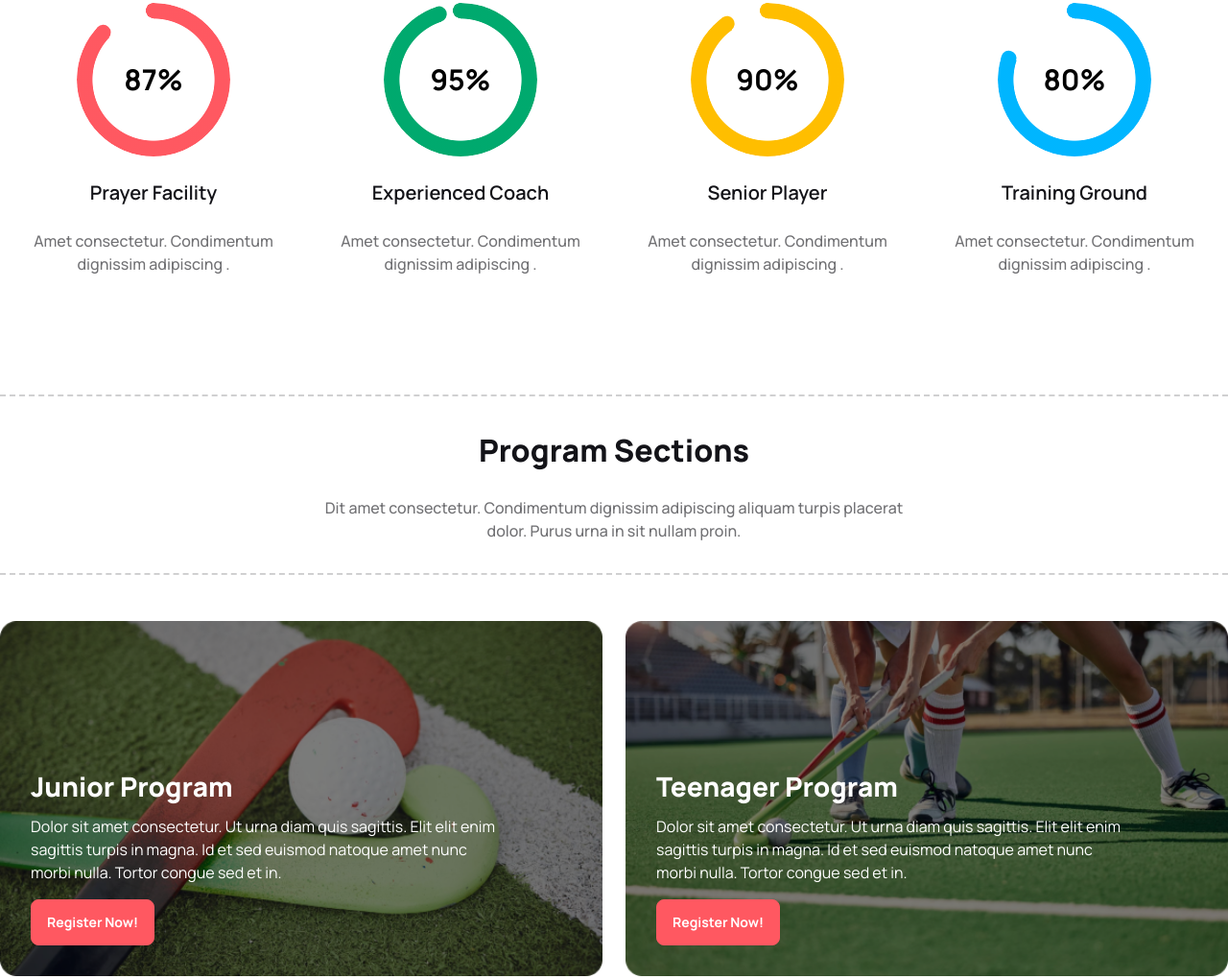
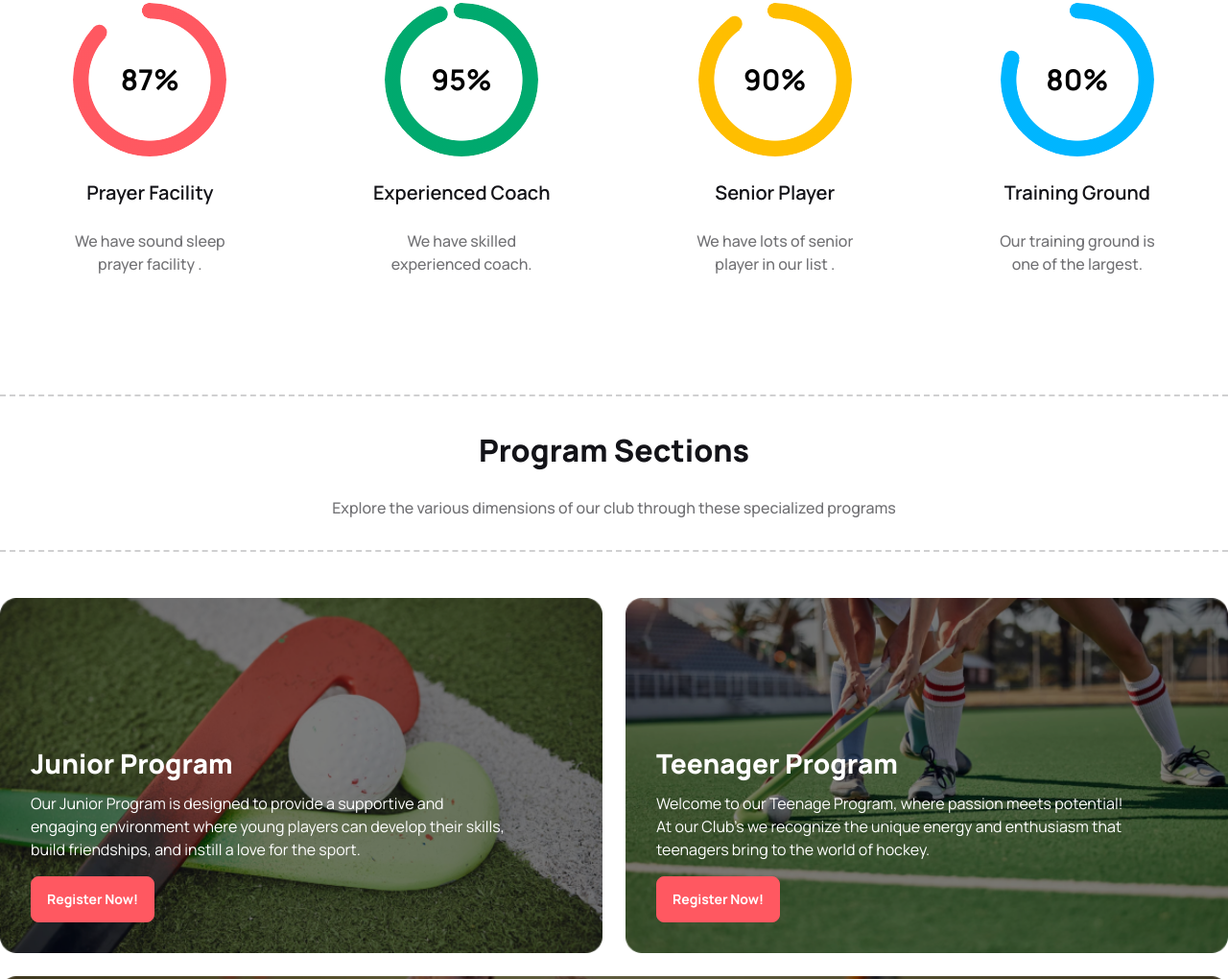
Before and after one commit to meherab-mhk/hq-club, a plain HTML site: page index.html in a window 1280 px wide. Shown: the part 1117-2137 px from the top of the page at 96% size. Drawn offline with nearby package versions, Linux system fonts and the light colour scheme.

Commit message:
website text content updated

```diff
--- a/index.html
+++ b/index.html
@@ -11,20 +11,21 @@
     <link href="https://cdn.jsdelivr.net/npm/daisyui@4.6.0/dist/full.min.css" rel="stylesheet" type="text/css" />
     <script src="https://cdn.tailwindcss.com"></script>
     <style>
-        *{font-family: 'Manrope', sans-serif;}
+      :root{background-color: white;}
+      *{font-family: 'Manrope', sans-serif;}
     </style>
 </head>
 <body class="bg-white">
     <header class="mx-5 lg:max-w-[1440px] lg:mx-auto">
         <section>
             <nav class="my-[20px] lg:my-[56px]">
-                <div class="navbar bg-base-100">
+                <div class="navbar">
                     <div class="navbar-start">
                       <div class="dropdown">
                         <div tabindex="0" role="button" class="btn btn-ghost lg:hidden">
                           <svg xmlns="http://www.w3.org/2000/svg" class="h-5 w-5" fill="none" viewBox="0 0 24 24" stroke="currentColor"><path stroke-linecap="round" stroke-linejoin="round" stroke-width="2" d="M4 6h16M4 12h8m-8 6h16" /></svg>
                         </div>
-                        <ul tabindex="0" class="menu-sm dropdown-content mt-3 z-[1] p-2 shadow bg-base-100 rounded-box w-52">
+                        <ul tabindex="0" class="menu-sm dropdown-content mt-3 z-[1] p-2 shadow bg-white rounded-box w-52">
                           <li><a href="#" class="font-man font-normal text-[#424247] hover:text-[#FF4240] mx-5">Home</a></li>
                           <li><a href="#" class="font-man font-normal text-[#424247] hover:text-[#FF4240] mx-5">About</a></li>
                           <li><a href="#" class="font-man font-normal text-[#424247] hover:text-[#FF4240] mx-5">Pages</a></li>
@@ -32,7 +33,7 @@
                           <li><a href="#" class="font-man font-normal text-[#424247] hover:text-[#FF4240] mx-5">Contact</a></li>
                         </ul>
                       </div>
-                      <a class="text-xl font-man font-bold">Hockey<span class="text-[#FF4240]">’</span>s</a>
+                      <a class="text-xl font-man font-bold text-[#131318]">Hockey<span class="text-[#FF4240]">’</span>s</a>
                     </div>
                     <div class="navbar-center hidden lg:flex">
                       <ul class="menu-horizontal px-1">
@@ -71,7 +72,7 @@
             <div class="lg:absolute mt-4 lg:right-0 lg:bottom-0">
               <div class="banner-txt p-4 lg:p-8 bg-[#131318] rounded-2xl lg:m-8">
                 <h3 class="font-man text-white font-black mb-4 text-[18px] lg:text-[24px]">Meet all the heroes from the field</h3>
-                <p class="font-man text-[#a1a1a3] text-base">Dit amet consectetur. Condimentum dignissim adipiscing aliquam <br> turpis placerat dolor. Purus urna in sit nullam proin. </p>
+                <p class="font-man text-[#a1a1a3] text-base lg:w-[500px]">Welcome to our hockey club's virtual home! Step into the thrilling world of hockey and meet the real heroes on and off the field</p>
               </div>
             </div>
           </div>
@@ -81,43 +82,42 @@
       <section class="my-[40px] lg:my-[100px]">
         <div class="py-6 lg:py-8 text-center border-y-[#D0D0D1] border-dashed border-y-2 mb-[48px]">
           <h3 class="font-man font-extrabold text-[#131318] text-[22px] lg:text-[32px] mb-4 lg:mb-6">Professional Hockeys Club</h3>
-          <p class="font-medium text-[#717174] text-[14px] lg:text-base">Dit amet consectetur. Condimentum dignissim adipiscing aliquam turpis placerat <br> dolor. Purus urna in sit nullam proin. </p>
+          <p class="font-medium text-[#717174] text-[14px] lg:text-base">Welcome, your gateway to the exhilarating world of professional hockey! As a premier hockey club, we pride ourselves <br> on our commitment to excellence, sportsmanship, and the pursuit of victory. </p>
         </div>
         <div class="progress-container flex flex-col lg:flex-row lg:justify-around">
           <div class="prgs text-center mb-6">
             <div class="radial-progress text-error" style="--value:87; --size:10rem;" role="progressbar"><span class="text-black font-bold text-3xl">87%</span></div>
             <h3 class="font-semibold text-[#131318] text-xl my-6">Prayer Facility</h3>
-            <p class="font-medium text-[#717174] text-[14px] lg:text-base">Amet consectetur. Condimentum <br> dignissim adipiscing .</p>
+            <p class="font-medium text-[#717174] text-[14px] lg:text-base">We have sound sleep<br>prayer facility .</p>
           </div>
           <div class="prgs text-center mb-6">
             <div class="radial-progress text-success" style="--value:95; --size:10rem;" role="progressbar"><span class="text-black font-bold text-3xl">95%</span></div>
             <h3 class="font-semibold text-[#131318] text-xl my-6">Experienced Coach</h3>
-            <p class="font-medium text-[#717174] text-[14px] lg:text-base">Amet consectetur. Condimentum <br> dignissim adipiscing .</p>
+            <p class="font-medium text-[#717174] text-[14px] lg:text-base">We have skilled <br> experienced coach.</p>
           </div>
           <div class="prgs text-center mb-6">
             <div class="radial-progress text-warning" style="--value:90; --size:10rem;" role="progressbar"><span class="text-black font-bold text-3xl">90%</span></div>
             <h3 class="font-semibold text-[#131318] text-xl my-6">Senior Player</h3>
-            <p class="font-medium text-[#717174] text-[14px] lg:text-base">Amet consectetur. Condimentum <br> dignissim adipiscing .</p>
+            <p class="font-medium text-[#717174] text-[14px] lg:text-base">We have lots of senior<br>player in our list .</p>
           </div>
           <div class="prgs text-center mb-6">
             <div class="radial-progress text-info" style="--value:80; --size:10rem;" role="progressbar"><span class="text-black font-bold text-3xl">80%</span></div>
             <h3 class="font-semibold text-[#131318] text-xl my-6">Training Ground</h3>
-            <p class="font-medium text-[#717174] text-[14px] lg:text-base">Amet consectetur. Condimentum <br> dignissim adipiscing .</p>
+            <p class="font-medium text-[#717174] text-[14px] lg:text-base">Our training ground is <br> one of the largest.</p>
           </div>
         </div>
       </section>
       <section class="mb-[40px] lg:mb-[100px]">
         <div class="py-6 lg:py-8 text-center border-y-[#D0D0D1] border-dashed border-y-2 mb-[48px]">
           <h3 class="font-man font-extrabold text-[#131318] text-[22px] lg:text-[32px] mb-4 lg:mb-6">Program Sections</h3>
-          <p class="font-medium text-[#717174] text-[14px] lg:text-base">Dit amet consectetur. Condimentum dignissim adipiscing aliquam turpis placerat <br> dolor. Purus urna in sit nullam proin. </p>
+          <p class="font-medium text-[#717174] text-[14px] lg:text-base">Explore the various dimensions of our club through these specialized programs </p>
         </div>
         <div class="program-container grid grid-col-1 lg:grid-cols-2 gap-6">
           <div class="program-category h-[244px] lg:h-full relative col-span-1">
             <img src="Images/2.png" alt="" class="brightness-50 w-full h-full">
             <div class="program-txt absolute bottom-0 m-6 lg:m-8 lg:w-[495px]">
               <h3 class="text-white text-xl lg:text-[28px] font-extrabold">Junior Program</h3>
-              <p class="text-white text-[14px] lg:text-base font-normal my-4">Dolor sit amet consectetur. Ut urna diam quis sagittis. Elit elit
-                enim sagittis turpis in magna. Id et sed euismod natoque amet nunc morbi nulla. Tortor congue sed et in.</p>
+              <p class="text-white text-[14px] lg:text-base font-normal my-4">Our Junior Program is designed to provide a supportive and engaging environment where young players can develop their skills, build friendships, and instill a love for the sport.</p>
               <button class="btn btn-error text-white text[20px] font-bold">Register Now!</button>
             </div>
           </div>
@@ -125,8 +125,7 @@
             <img src="Images/3.png" alt="" class="brightness-50 w-full h-full">
             <div class="program-txt absolute bottom-0 m-6 lg:m-8 lg:w-[495px]">
               <h3 class="text-white text-xl lg:text-[28px] font-extrabold">Teenager Program</h3>
-              <p class="text-white text-[14px] lg:text-base font-normal my-4">Dolor sit amet consectetur. Ut urna diam quis sagittis. Elit elit
-                enim sagittis turpis in magna. Id et sed euismod natoque amet nunc morbi nulla. Tortor congue sed et in.</p>
+              <p class="text-white text-[14px] lg:text-base font-normal my-4">Welcome to our Teenage Program, where passion meets potential! At our Club's we recognize the unique energy and enthusiasm that teenagers bring to the world of hockey. </p>
               <button class="btn btn-error text-white text[20px] font-bold">Register Now!</button>
             </div>
           </div>
@@ -134,8 +133,7 @@
             <img src="Images/4.png" alt="" class="brightness-50 w-full h-full">
             <div class="program-txt absolute bottom-0 m-6 lg:m-8 lg:w-[495px]">
               <h3 class="text-white text-xl lg:text-[28px] font-extrabold">Professional Program</h3>
-              <p class="text-white text-[14px] lg:text-base font-normal my-4">Dolor sit amet consectetur. Ut urna diam quis sagittis. Elit elit
-                enim sagittis turpis in magna. Id et sed euismod natoque amet nunc morbi nulla. Tortor congue sed et in.</p>
+              <p class="text-white text-[14px] lg:text-base font-normal my-4">Welcome to our Professional Program, where excellence meets opportunity. At our Organization's, we understand the demands of the ever-evolving professional landscape.</p>
               <button class="btn btn-error text-white text[20px] font-bold">Register Now!</button>
             </div>
           </div>
@@ -144,7 +142,7 @@
       <section class="mb-[40px] lg:mb-[100px]">
         <div class="py-6 lg:py-8 text-center border-y-[#D0D0D1] border-dashed border-y-2 mb-[48px]">
           <h3 class="font-man font-extrabold text-[#131318] text-[22px] lg:text-[32px] mb-4 lg:mb-6">Our New Products</h3>
-          <p class="font-medium text-[#717174] text-[14px] lg:text-base">Dit amet consectetur. Condimentum dignissim adipiscing aliquam turpis placerat <br> dolor. Purus urna in sit nullam proin. </p>
+          <p class="font-medium text-[#717174] text-[14px] lg:text-base">Gear up for greatness with our latest lineup of cutting-edge products, designed to elevate your hockey experience!  Introducing  <br>a range of top-quality gear that combines style, comfort, and performance.</p>
         </div>
         <div class="product-container grid grid-col-1 lg:grid-cols-2 gap-6">
           <div class="product-card p-6 border-gray-300 border rounded-2xl flex flex-col lg:flex-row gap-6 col-span-1">
@@ -180,7 +178,7 @@
                 <span class="mx-2 text-base font-medium text-[#89898B]">200</span>
               </div>
               <h3 class="my-3 text-[#131318] text-xl font-extrabold">World Cup Jacket</h3>
-              <p class="text-[#89898B] font-medium text-base mb-3">Dolor sit amet consectetur. Ut urna diam <br>quis sagittis. </p>
+              <p class="text-[#89898B] font-medium text-base mb-3">Stay warm and stylish on and off the rink with our new collection of jackets. </p>
               <div class="price flex flex-row justify-between">
                 <p class="text-[#FF4240] text-[18px] font-extrabold">Price - $22.00</p>
                 <div class="flex flex-row">
@@ -236,7 +234,7 @@
                 <span class="mx-2 text-base font-medium text-[#89898B]">200</span>
               </div>
               <h3 class="my-3 text-[#131318] text-xl font-extrabold">World Cup Ball</h3>
-              <p class="text-[#89898B] font-medium text-base mb-3">Dolor sit amet consectetur. Ut urna diam <br>quis sagittis. </p>
+              <p class="text-[#89898B] font-medium text-base mb-3"> Experience precision and control with our specially designed hockey balls.</p>
               <div class="price flex flex-row justify-between">
                 <p class="text-[#FF4240] text-[18px] font-extrabold">Price - $22.00</p>
                 <div class="flex flex-row">
@@ -292,7 +290,7 @@
                 <span class="mx-2 text-base font-medium text-[#89898B]">200</span>
               </div>
               <h3 class="my-3 text-[#131318] text-xl font-extrabold">World Cup Caps</h3>
-              <p class="text-[#89898B] font-medium text-base mb-3">Dolor sit amet consectetur. Ut urna diam <br>quis sagittis. </p>
+              <p class="text-[#89898B] font-medium text-base mb-3">Make a statement with our trendy caps. They're a declaration of your love for hockey.</p>
               <div class="price flex flex-row justify-between">
                 <p class="text-[#FF4240] text-[18px] font-extrabold">Price - $22.00</p>
                 <div class="flex flex-row">
@@ -348,7 +346,7 @@
                 <span class="mx-2 text-base font-medium text-[#89898B]">200</span>
               </div>
               <h3 class="my-3 text-[#131318] text-xl font-extrabold">World Cup Jearsy</h3>
-              <p class="text-[#89898B] font-medium text-base mb-3">Dolor sit amet consectetur. Ut urna diam <br>quis sagittis. </p>
+              <p class="text-[#89898B] font-medium text-base mb-3">Unleash your team spirit with our latest jerseys. they're a symbol of your allegiance to the game and your favorite team.</p>
               <div class="price flex flex-row justify-between">
                 <p class="text-[#FF4240] text-[18px] font-extrabold">Price - $22.00</p>
                 <div class="flex flex-row">
@@ -404,7 +402,7 @@
                 <span class="mx-2 text-base font-medium text-[#89898B]">200</span>
               </div>
               <h3 class="my-3 text-[#131318] text-xl font-extrabold">World Cup Halmet</h3>
-              <p class="text-[#89898B] font-medium text-base mb-3">Dolor sit amet consectetur. Ut urna diam <br>quis sagittis. </p>
+              <p class="text-[#89898B] font-medium text-base mb-3">Safety meets style in our advanced helmet collection.you're equipped with the latest in helmet. </p>
               <div class="price flex flex-row justify-between">
                 <p class="text-[#FF4240] text-[18px] font-extrabold">Price - $22.00</p>
                 <div class="flex flex-row">
@@ -460,7 +458,7 @@
                 <span class="mx-2 text-base font-medium text-[#89898B]">200</span>
               </div>
               <h3 class="my-3 text-[#131318] text-xl font-extrabold">World Cup Special Ball</h3>
-              <p class="text-[#89898B] font-medium text-base mb-3">Dolor sit amet consectetur. Ut urna diam <br>quis sagittis. </p>
+              <p class="text-[#89898B] font-medium text-base mb-3">Elevate your game with our limited edition hockey ball. Featuring unique designs, this ball is a collector's dream and a must-have for every passionate player.</p>
               <div class="price flex flex-row justify-between">
                 <p class="text-[#FF4240] text-[18px] font-extrabold">Price - $22.00</p>
                 <div class="flex flex-row">
@@ -488,7 +486,7 @@
       <section class="mb-[40px] lg:mb-[100px]">
         <div class="py-6 lg:py-8 text-center border-y-[#D0D0D1] border-dashed border-y-2 mb-[48px]">
           <h3 class="font-extrabold text-[#131318] text-[22px] lg:text-[32px] mb-4 lg:mb-6">Clients Question</h3>
-          <p class="font-medium text-[#717174] text-[14px] lg:text-base">Dit amet consectetur. Condimentum dignissim adipiscing aliquam turpis placerat <br> dolor. Purus urna in sit nullam proin. </p>
+          <p class="font-medium text-[#717174] text-[14px] lg:text-base">Client questions are the compass guiding our commitment to excellence. </p>
         </div>
         <div class="clients-container p-6 border-gray-300 border rounded-2xl grid grid-cols-1 lg:grid-cols-3 gap-10">
           <img src="Images/11.png" alt="" class="col-span-1">
@@ -499,7 +497,7 @@
                 Our Equipment
               </div>
               <div class="collapse-content">
-                <p class="text-[#717174] text-base font-normal">Dolor sit amet consectetur. Ut urna diam quis sagittis. Elit elit enim sagittis turpis in magna.</p>
+                <p class="text-[#717174] text-base font-normal">Lots of eqipments</p>
               </div>
             </div>
             <hr>
@@ -509,7 +507,7 @@
                 Hockey Training
               </div>
               <div class="collapse-content">
-                <p class="text-[#717174] text-base font-normal">Dolor sit amet consectetur. Ut urna diam quis sagittis. Elit elit enim sagittis turpis in magna.</p>
+                <p class="text-[#717174] text-base font-normal">3 shift hockey training</p>
               </div>
             </div>
             <hr>
@@ -519,7 +517,7 @@
                 Private Lessons
               </div>
               <div class="collapse-content">
-                <p class="text-[#717174] text-base font-normal">Dolor sit amet consectetur. Ut urna diam quis sagittis. Elit elit enim sagittis turpis in magna.</p>
+                <p class="text-[#717174] text-base font-normal">Private lessons for talent hunst selected players</p>
               </div>
             </div>
             <hr>
@@ -529,7 +527,7 @@
                 Ski Touring
               </div>
               <div class="collapse-content">
-                <p class="text-[#717174] text-base font-normal">Dolor sit amet consectetur. Ut urna diam quis sagittis. Elit elit enim sagittis turpis in magna.</p>
+                <p class="text-[#717174] text-base font-normal">Facilities of ski touring</p>
               </div>
             </div>
             <hr>
@@ -539,7 +537,7 @@
                 Booking
               </div>
               <div class="collapse-content">
-                <p class="text-[#717174] text-base font-normal">Dolor sit amet consectetur. Ut urna diam quis sagittis. Elit elit enim sagittis turpis in magna.</p>
+                <p class="text-[#717174] text-base font-normal">you can book any time by offline n online.</p>
               </div>
             </div>
             <hr>
@@ -549,7 +547,7 @@
                 Pricings
               </div>
               <div class="collapse-content">
-                <p class="text-[#717174] text-base font-normal">Dolor sit amet consectetur. Ut urna diam quis sagittis. Elit elit enim sagittis turpis in magna.</p>
+                <p class="text-[#717174] text-base font-normal">With the most resonable prices from 1K to 100K</p>
               </div>
             </div>
           </div>
@@ -558,7 +556,7 @@
       <section class="mb-[40px] lg:mb-[100px]">
         <div class="py-6 lg:py-8 text-center border-y-[#D0D0D1] border-dashed border-y-2 mb-[48px]">
           <h3 class="font-extrabold text-[#131318] text-[22px] lg:text-[32px] mb-4 lg:mb-6">Get In Touch</h3>
-          <p class="font-medium text-[#717174] text-[14px] lg:text-base">Dit amet consectetur. Condimentum dignissim adipiscing aliquam turpis placerat <br> dolor. Purus urna in sit nullam proin. </p>
+          <p class="font-medium text-[#717174] text-[14px] lg:text-base">Have a question, comment, or just want to connect with us? We'd love to hear from you! Getting in touch is easy. </p>
         </div>
         <div class="get-in-touch grid grid-cols-1 lg:grid-cols-3 lg:gap-6">
           <div class="getInTouch-left-side mb-6 p-6 border-gray-300 border rounded-2xl flex flex-col gap-6 col-span-1">
@@ -635,7 +633,7 @@
       <section class="py-[100px] text-white mx-5 lg:max-w-[1440px] lg:mx-auto grid grid-col-2 justify-center text-center lg:grid-cols-5 lg:justify-normal lg:text-start gap-6">
         <aside class="col-span-2">
           <h3 class="text-[28px] font-extrabold">Get In Touch</h3>
-          <p class="text-xs lg:text-base font-medium text-[#AFAFAF] my-4">Dit amet consectetur. Condimentum <br> adipiscing aliquam turpis placerat dolor. Purus <br> urna in sit nullam proin. </p>
+          <p class="text-xs lg:text-base font-medium text-[#AFAFAF] my-4">Have a question, comment, or just want to connect with us? <br> We'd love to hear from you! Getting in touch is easy.  </p>
           <div class="flex flex-row gap-4 mb-2 justify-center lg:justify-normal"><svg width="24" height="24" viewBox="0 0 24 24" fill="none" xmlns="http://www.w3.org/2000/svg">
             <path d="M21.75 6.75V17.25C21.75 17.8467 21.5129 18.419 21.091 18.841C20.669 19.2629 20.0967 19.5 19.5 19.5H4.5C3.90326 19.5 3.33097 19.2629 2.90901 18.841C2.48705 18.419 2.25 17.8467 2.25 17.25V6.75M21.75 6.75C21.75 6.15326 21.5129 5.58097 21.091 5.15901C20.669 4.73705 20.0967 4.5 19.5 4.5H4.5C3.90326 4.5 3.33097 4.73705 2.90901 5.15901C2.48705 5.58097 2.25 6.15326 2.25 6.75M21.75 6.75V6.993C21.75 7.37715 21.6517 7.75491 21.4644 8.0903C21.2771 8.42569 21.0071 8.70754 20.68 8.909L13.18 13.524C12.8252 13.7425 12.4167 13.8582 12 13.8582C11.5833 13.8582 11.1748 13.7425 10.82 13.524L3.32 8.91C2.99292 8.70854 2.72287 8.42669 2.53557 8.0913C2.34827 7.75591 2.24996 7.37815 2.25 6.994V6.75" stroke="#FF4240" stroke-width="1.5" stroke-linecap="round" stroke-linejoin="round"/>
           </svg>
```
